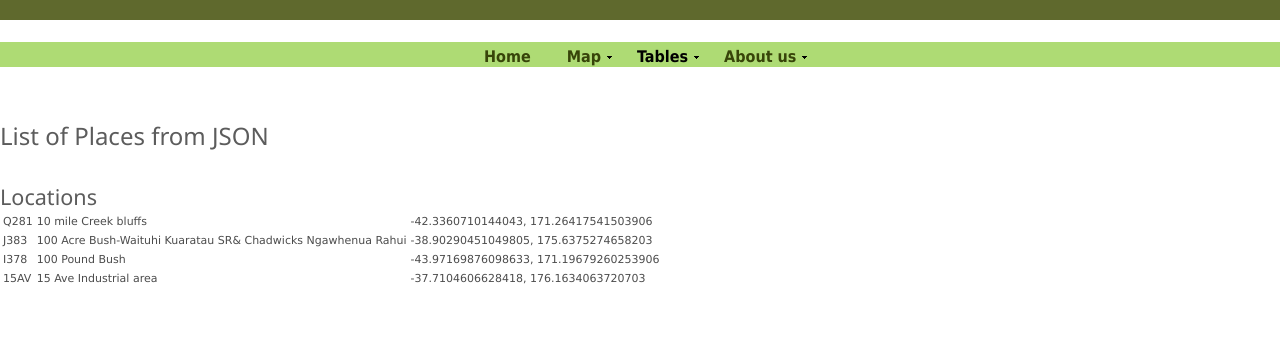
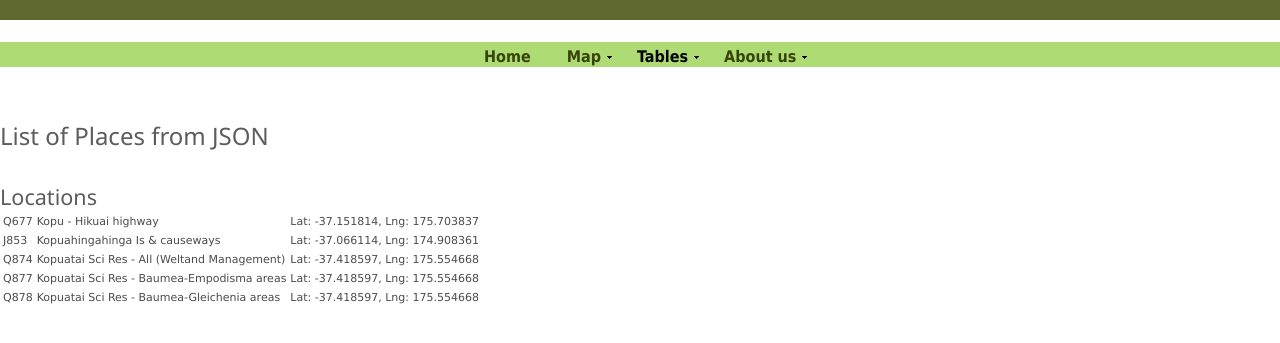
Before and after one commit to JaneJg/Plant_lists, a Jekyll site: the page built from Output_JSON.md, in a window 1280 px wide. Shown: the top 343 px of the page. Built offline with Jekyll 4.4.1, drawn with Linux system fonts in a browser that asks for light colours.

Commit message:
change to Hauraki data

```diff
--- a/Data/Hauraki_Test.json
+++ b/Data/Hauraki_Test.json
@@ -1,7 +1,7 @@
 [
- { "ACCU": "M",   "AREA": "Coromandel",   "AUTHOR": "Unknown",   "DATE": "15-11-1964",   "FELDS": "Q677",   "Cords": {"Lat: -37.151814, Lng: 175.703837"},   "NAME": "Kopu - Hikuai highway",   "REGN": "NorC",   "SOURCE": "DOC Waikato p62",   "UPDATES": "9.3.68"    },
-    {   "ACCU": "G",   "AREA": "Auckland",   "AUTHOR": "KL Hall",   "DATE": "16-06-2010",   "FELDS": "J853",   "Cords": {"Lat: -37.066114, Lng: 174.908361"},   "NAME": "Kopuahingahinga Is & causeways",   "REGN": "NorC",   "SOURCE": "Auck Bot Soc J 66: 111",   "UPDATES": ""    },
-    {   "ACCU": "L",   "AREA": "Hauraki",   "AUTHOR": "RM Irving & M Shinner",   "DATE": "01-02-1988",   "FELDS": "Q874",   "Cords": {"Lat: -37.418597, Lng: 175.554668"},   "NAME": "Kopuatai Sci Res - All (Weltand Management)",   "REGN": "Waik",   "SOURCE": "Univ Waikato Crown Land Ser 12",   "UPDATES": ""    },
-    {   "ACCU": "L",   "AREA": "Hauraki",   "AUTHOR": "RM Irving & M Shinner",   "DATE": "01-02-1988",   "FELDS": "Q877",   "Cords": {"Lat: -37.418597, Lng: 175.554668"},   "NAME": "Kopuatai Sci Res - Baumea-Empodisma areas",   "REGN": "Waik",   "SOURCE": "Univ Waikato Crown Land Ser 12",   "UPDATES": ""    },
-    {   "ACCU": "L",   "AREA": "Hauraki",   "AUTHOR": "RM Irving & M Shinner",   "DATE": "01-02-1988",   "FELDS": "Q878",   "Cords": {"Lat: -37.418597, Lng: 175.554668"},   "NAME": "Kopuatai Sci Res - Baumea-Gleichenia areas",   "REGN": "Waik",   "SOURCE": "Univ Waikato Crown Land Ser 12",   "UPDATES": ""    }
+ { "ACCU": "M",   "AREA": "Coromandel",   "AUTHOR": "Unknown",   "DATE": "15-11-1964",   "FELDS": "Q677",   "Cords": "Lat: -37.151814, Lng: 175.703837",   "NAME": "Kopu - Hikuai highway",   "REGN": "NorC",   "SOURCE": "DOC Waikato p62",   "UPDATES": "9.3.68"    },
+    {   "ACCU": "G",   "AREA": "Auckland",   "AUTHOR": "KL Hall",   "DATE": "16-06-2010",   "FELDS": "J853",   "Cords": "Lat: -37.066114, Lng: 174.908361",   "NAME": "Kopuahingahinga Is & causeways",   "REGN": "NorC",   "SOURCE": "Auck Bot Soc J 66: 111",   "UPDATES": ""    },
+    {   "ACCU": "L",   "AREA": "Hauraki",   "AUTHOR": "RM Irving & M Shinner",   "DATE": "01-02-1988",   "FELDS": "Q874",   "Cords": "Lat: -37.418597, Lng: 175.554668",   "NAME": "Kopuatai Sci Res - All (Weltand Management)",   "REGN": "Waik",   "SOURCE": "Univ Waikato Crown Land Ser 12",   "UPDATES": ""    },
+    {   "ACCU": "L",   "AREA": "Hauraki",   "AUTHOR": "RM Irving & M Shinner",   "DATE": "01-02-1988",   "FELDS": "Q877",   "Cords": "Lat: -37.418597, Lng: 175.554668",   "NAME": "Kopuatai Sci Res - Baumea-Empodisma areas",   "REGN": "Waik",   "SOURCE": "Univ Waikato Crown Land Ser 12",   "UPDATES": ""    },
+    {   "ACCU": "L",   "AREA": "Hauraki",   "AUTHOR": "RM Irving & M Shinner",   "DATE": "01-02-1988",   "FELDS": "Q878",   "Cords": "Lat: -37.418597, Lng: 175.554668",   "NAME": "Kopuatai Sci Res - Baumea-Gleichenia areas",   "REGN": "Waik",   "SOURCE": "Univ Waikato Crown Land Ser 12",   "UPDATES": ""    }
  ]
--- a/_includes/Output_JSON_body.html
+++ b/_includes/Output_JSON_body.html
@@ -7,7 +7,7 @@
 	$(document).ready(function(){
 
 //Read JSON file - into results
-	 $.getJSON('Data/Master_Test.json', function(results){
+	 $.getJSON('Data/Hauraki_Test.json', function(results){
 
 //create document
 
```
Also changed, not shown: Data/Hauraki_Test1.json (added, +7 -0 lines).
